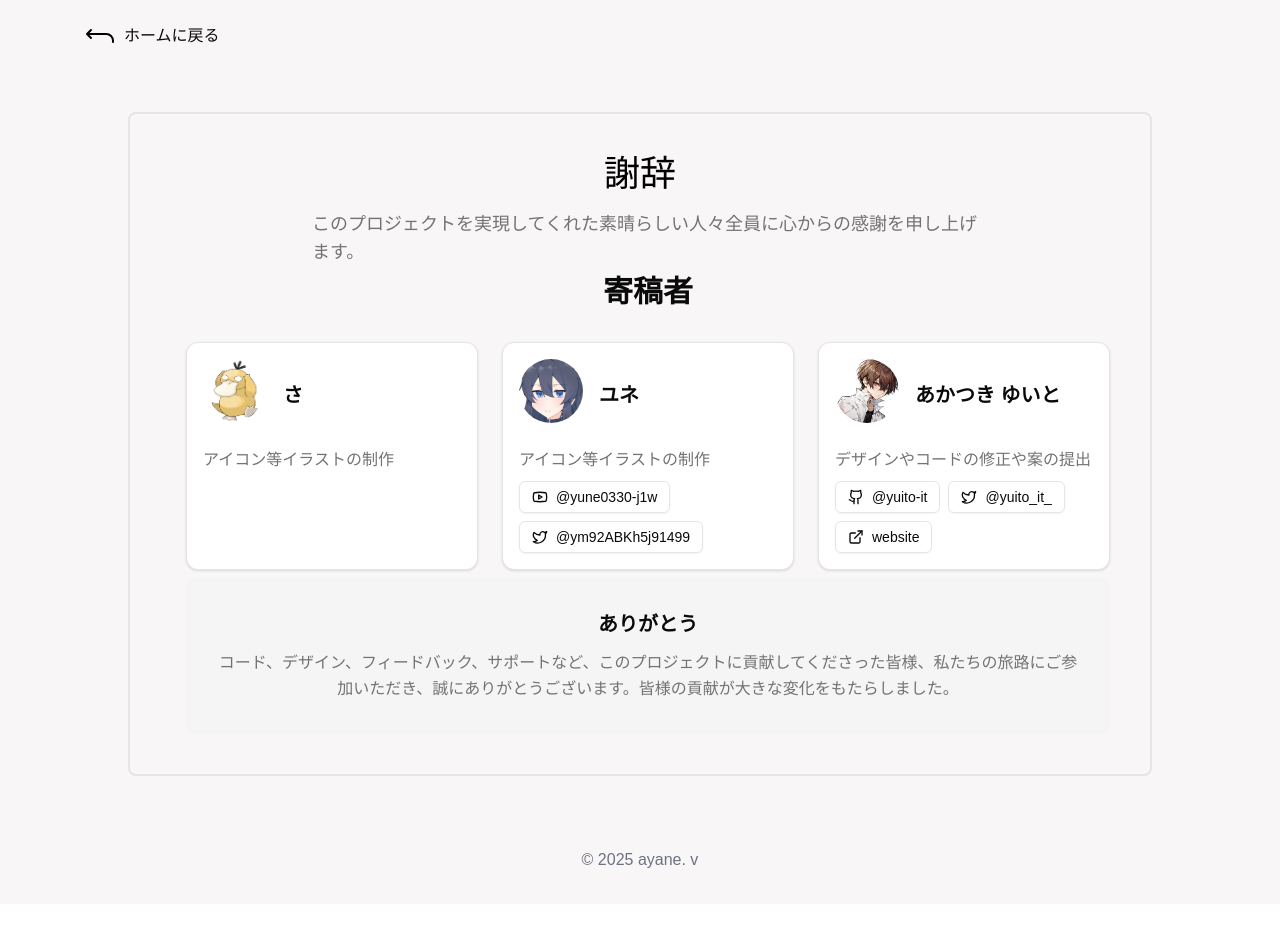
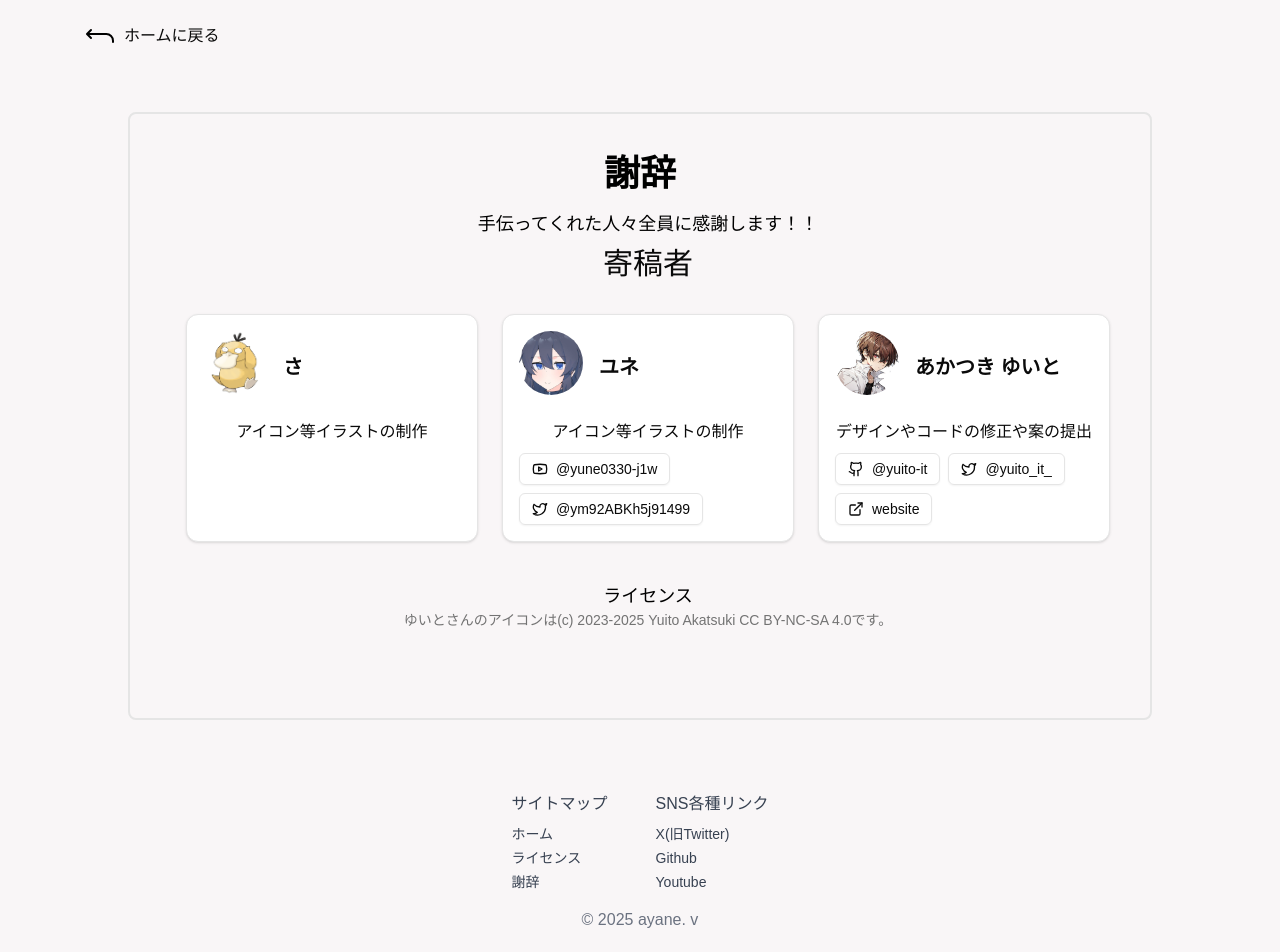
Before and after one commit to ayane0857/ayane-official-site, a Next.js app: page /super_thanks in a window 1280 px wide. Shown: the top 952 px of the page. Before the commit the page ends 904 px from the top, so only its background shows below. Built offline with nearby package versions, Linux system fonts and the light colour scheme; a web font is replaced by a local one; what @bprogress/next would draw is missing.

Commit message:
footerの改造

```diff
--- a/app/license/page.tsx
+++ b/app/license/page.tsx
@@ -24,8 +24,8 @@ export default function Home() {
       <main className="px-5 py-10">
         <div className="mx-auto max-w-5xl rounded-lg border-2 p-6 lg:p-10 min-h-[600px]">
           <h2
-            className="text-center text-4xl font-normal text-black mb-4"
-            lang="ja-bold"
+            className="text-center font-bold text-4xl font-normal text-black mb-4"
+            lang="ja-big-bold"
           >
             ライセンス
           </h2>
--- a/app/super_thanks/page.tsx
+++ b/app/super_thanks/page.tsx
@@ -98,19 +98,22 @@ export default function Home() {
       <main className="px-5 py-10">
         <div className="mx-auto max-w-5xl rounded-lg bg-[#f9f6f7] border-2 p-10 min-h-[600px]">
           <h2
-            className="text-center text-4xl font-normal text-black mb-4"
-            lang="ja-bold"
+            className="text-center font-bold text-4xl font-normal text-black mb-4"
+            lang="ja-big-bold"
           >
             謝辞
           </h2>
 
-          <div className="text-black pl-4 text-xs md:text-sm lg:text-base space-y-2">
-            <p className="text-lg text-muted-foreground max-w-2xl mx-auto text-pretty">
-              このプロジェクトを実現してくれた素晴らしい人々全員に心からの感謝を申し上げます。
+          <div className="text-black pl-4 text-xs md:text-sm lg:text-base space-y-2 text-center">
+            <p className="text-lg max-w-2xl mx-auto text-pretty">
+              手伝ってくれた人々全員に感謝します！！
             </p>
 
             <section className="mb-12">
-              <h2 className="text-3xl font-bold text-center text-foreground mb-8">
+              <h2
+                className="text-3xl text-center text-foreground mb-8"
+                lang="ja-bold"
+              >
                 寄稿者
               </h2>
               <div className="grid grid-cols-1 md:grid-cols-2 lg:grid-cols-3 gap-6">
@@ -134,7 +137,7 @@ export default function Home() {
                           {contributor.name}
                         </h3>
                       </div>
-                      <p className="text-muted-foreground mb-2 leading-relaxed">
+                      <p className="mb-2 leading-relaxed">
                         {contributor.contribution}
                       </p>
                       <div className="flex flex-wrap gap-2">
@@ -166,17 +169,17 @@ export default function Home() {
               </div>
             </section>
 
-            {/* Footer */}
-            <footer className="text-center">
-              <div className="bg-muted rounded-lg p-8">
-                <h3 className="text-xl font-semibold text-foreground mb-3">
-                  ありがとう
-                </h3>
-                <p className="text-muted-foreground leading-relaxed text-pretty">
-                  コード、デザイン、フィードバック、サポートなど、このプロジェクトに貢献してくださった皆様、私たちの旅路にご参加いただき、誠にありがとうございます。皆様の貢献が大きな変化をもたらしました。
-                </p>
-              </div>
-            </footer>
+            {/* LICENSE */}
+            <div className="max-w-4xl mx-auto py-8">
+              <p className="text-lg">ライセンス</p>
+              <p className="text-muted-foreground text-sm mb-4">
+                ゆいとさんのアイコンは(c) 2023-2025 Yuito Akatsuki{" "}
+                <a href="https://github.com/yuito-it/yuito.work/blob/main/LICENSE">
+                  CC BY-NC-SA 4.0
+                </a>
+                です。
+              </p>
+            </div>
           </div>
         </div>
       </main>
--- a/components/ui/footer.tsx
+++ b/components/ui/footer.tsx
@@ -1,8 +1,28 @@
+import Link from "next/link";
+
 export function Footer() {
   const version = process.env.npm_package_version;
   return (
     <footer className="flex flex-col items-center justify-center w-full p-8">
-      <p className="text-center text-gray-500">© 2025 ayane. v{version}</p>
+      <div className="w-full max-w-4xl flex flex-col md:flex-row gap-12 mb-2 text-gray-700 items-center justify-center">
+        <div className="flex flex-col space-y-2">
+          <p className="">サイトマップ</p>
+          <nav className="flex flex-col space-y-1 text-sm">
+            <Link href={"/"}>ホーム</Link>
+            <Link href={"/license"}>ライセンス</Link>
+            <Link href={"/super_thanks"}>謝辞</Link>
+          </nav>
+        </div>
+        <div className="flex flex-col space-y-2">
+          <p className="">SNS各種リンク</p>
+          <nav className="flex flex-col space-y-1 text-sm">
+            <a>X(旧Twitter)</a>
+            <a>Github</a>
+            <a>Youtube</a>
+          </nav>
+        </div>
+      </div>
+      <p className="text-center text-gray-500 p-2">© 2025 ayane. v{version}</p>
     </footer>
   );
 }
```
